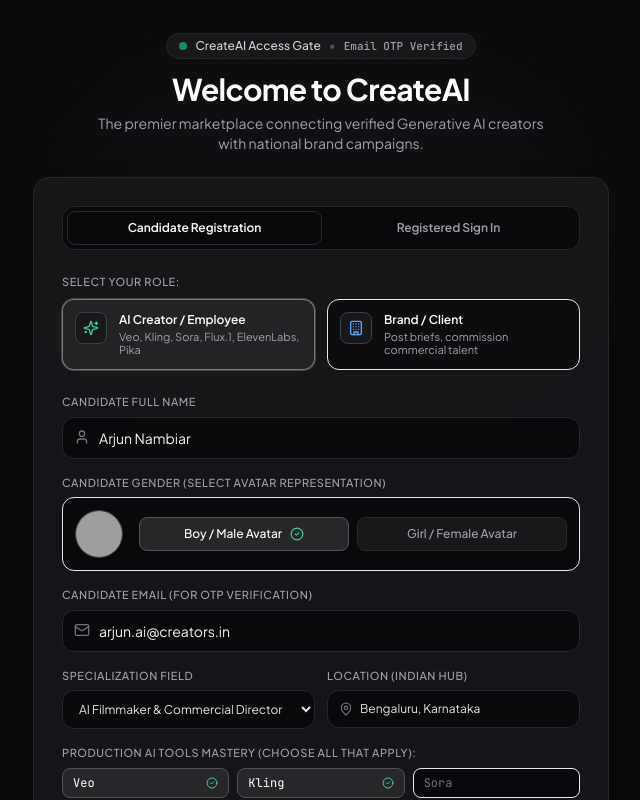
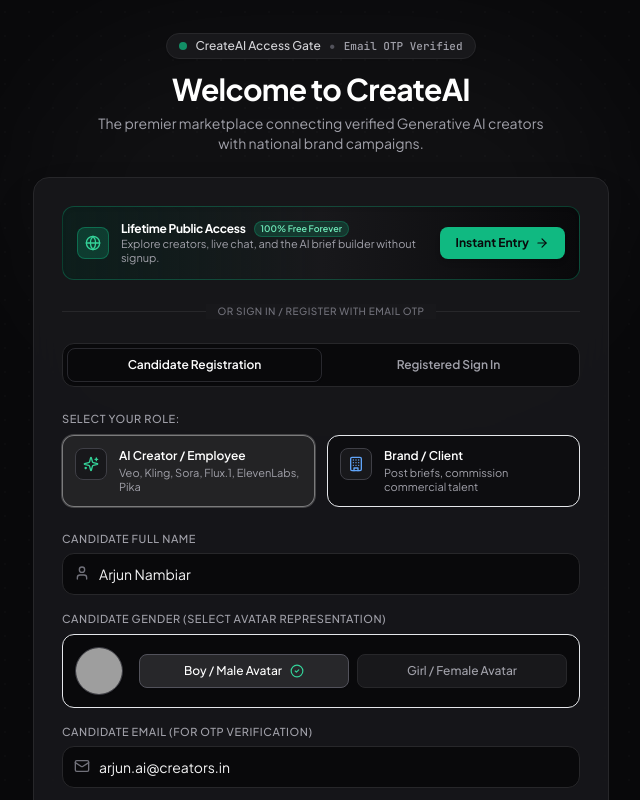
Before and after one commit to hanifmd2613/CreateAI, a Next.js app: page / in a window 1280 px wide. Shown: the whole page, without its empty margins (319-959 px from the left). Built offline with nearby package versions, Linux system fonts and the light colour scheme; grey boxes are pictures that could not be loaded.

Commit message:
feat: enable perpetual lifetime public access, MIT license, vercel CORS config, and instant guest entry

```diff
--- a/src/components/AuthGate.tsx
+++ b/src/components/AuthGate.tsx
@@ -18,7 +18,8 @@
   MapPin,
   Wand2,
   Lock,
-  Radio
+  Radio,
+  Globe
 } from 'lucide-react';
 
 interface AuthGateProps {
@@ -195,6 +196,26 @@
     setOtpSentNotice(null);
   };
 
+  // Instant Lifetime Public Access entry handler
+  const handlePublicLifetimeAccess = () => {
+    const publicUser: UserAccount = {
+      id: 'public-guest-user',
+      name: 'Public Guest Explorer',
+      email: 'public@createai.open',
+      role: 'brand',
+      avatar: 'https://api.dicebear.com/7.x/identicon/svg?seed=PublicLifetimeGuest',
+      handle: '@public_guest',
+      gender: 'male',
+      companyName: 'Open Public Access (Lifetime)',
+      isVerified: true,
+    };
+    if (onVoiceSpoken) {
+      onVoiceSpoken('Guest Explorer');
+    }
+    playAiVoiceGreeting('Guest Explorer');
+    onAuthSuccess(publicUser);
+  };
+
   const toggleTool = (tool: string) => {
     if (selectedTools.includes(tool)) {
       if (selectedTools.length > 1) {
@@ -232,6 +253,38 @@
 
         {/* Main Card */}
         <div className="rounded-2xl bg-zinc-900/90 border border-zinc-800 backdrop-blur-xl p-6 sm:p-7 shadow-2xl space-y-6">
+
+          {/* Instant Lifetime Public Access Option */}
+          <div className="p-3.5 rounded-xl bg-gradient-to-r from-emerald-950/40 via-zinc-900 to-zinc-950 border border-emerald-500/30 flex flex-col sm:flex-row items-center justify-between gap-3 shadow-inner">
+            <div className="flex items-center gap-3">
+              <div className="w-8 h-8 rounded-lg bg-emerald-500/20 border border-emerald-500/40 flex items-center justify-center text-emerald-400 shrink-0">
+                <Globe className="w-4 h-4" />
+              </div>
+              <div>
+                <div className="flex items-center gap-2">
+                  <span className="text-xs font-bold text-white tracking-tight">Lifetime Public Access</span>
+                  <span className="px-1.5 py-0.2 rounded-full text-[9px] font-semibold bg-emerald-500/20 text-emerald-300 border border-emerald-500/30">100% Free Forever</span>
+                </div>
+                <p className="text-[11px] text-zinc-400 leading-tight">Explore creators, live chat, and the AI brief builder without signup.</p>
+              </div>
+            </div>
+            <button
+              type="button"
+              onClick={handlePublicLifetimeAccess}
+              className="w-full sm:w-auto px-4 py-2 rounded-lg bg-emerald-500 hover:bg-emerald-400 text-zinc-950 font-bold text-xs whitespace-nowrap transition-all shadow-md active:scale-95 flex items-center justify-center gap-1.5 cursor-pointer"
+            >
+              <span>Instant Entry</span>
+              <ArrowRight className="w-3.5 h-3.5" />
+            </button>
+          </div>
+
+          <div className="relative flex items-center justify-center">
+            <div className="border-t border-zinc-800 w-full" />
+            <span className="bg-zinc-900 px-3 text-[10px] text-zinc-500 font-medium uppercase tracking-wider shrink-0">
+              or sign in / register with email otp
+            </span>
+            <div className="border-t border-zinc-800 w-full" />
+          </div>
 
           {/* Top Tabs: Sign In vs Register */}
           <div className="flex p-1 bg-zinc-950 rounded-xl border border-zinc-800">
--- a/src/components/Navbar.tsx
+++ b/src/components/Navbar.tsx
@@ -83,6 +83,10 @@
                 </span>
                 <span className="text-[10px] font-medium tracking-wide px-1.5 py-0.2 rounded bg-zinc-800 text-zinc-400 border border-zinc-700">
                   PRO
+                </span>
+                <span className="hidden lg:inline-flex items-center gap-1.5 px-2 py-0.5 rounded-full bg-emerald-500/10 border border-emerald-500/30 text-[10px] font-medium text-emerald-400">
+                  <span className="w-1.5 h-1.5 rounded-full bg-emerald-400 animate-pulse" />
+                  Public Access • Lifetime Free
                 </span>
               </div>
             </button>
```
Also changed, not shown: vercel.json (added), 2 other files (tests, documents, lock files or other folders).
